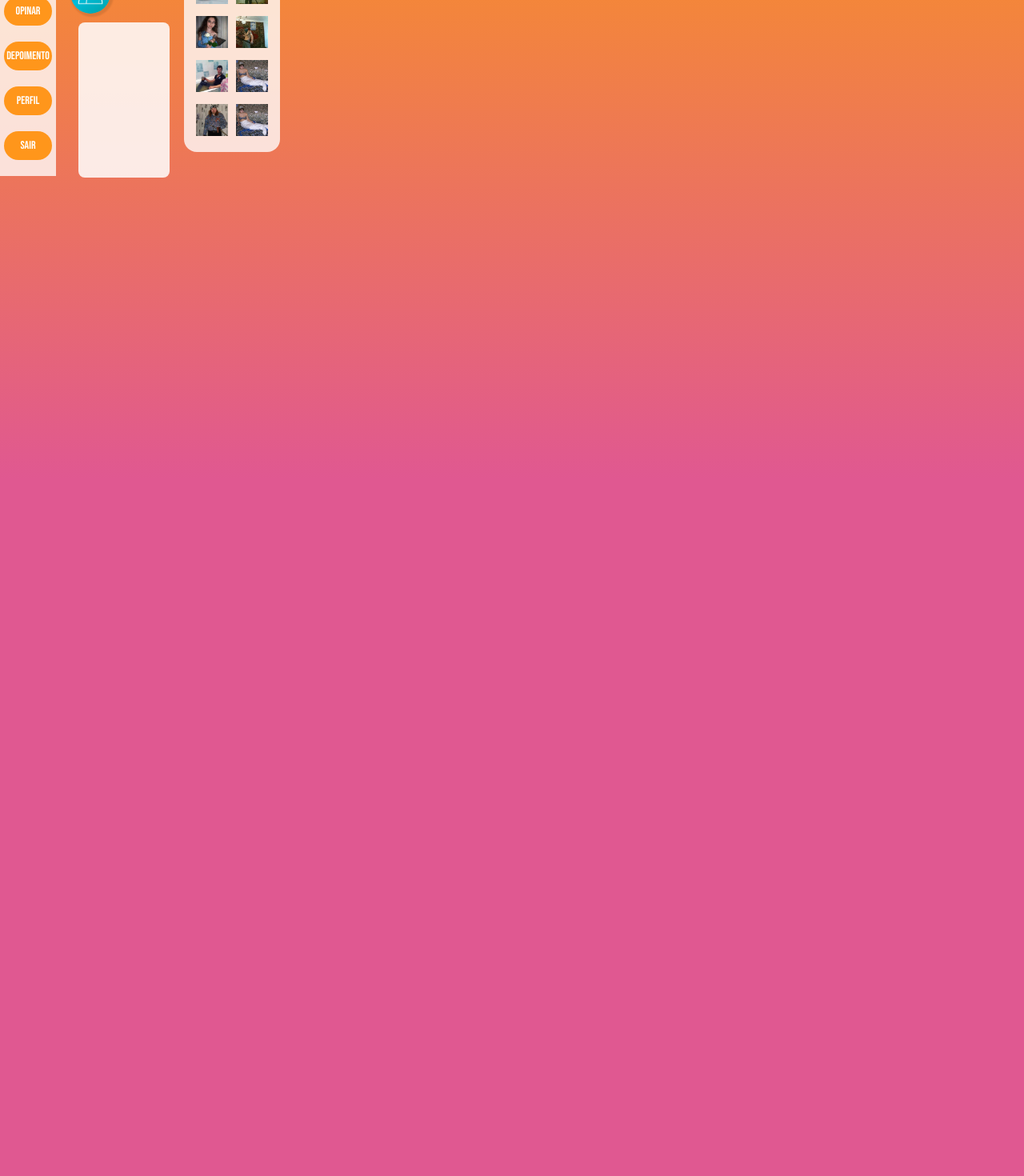
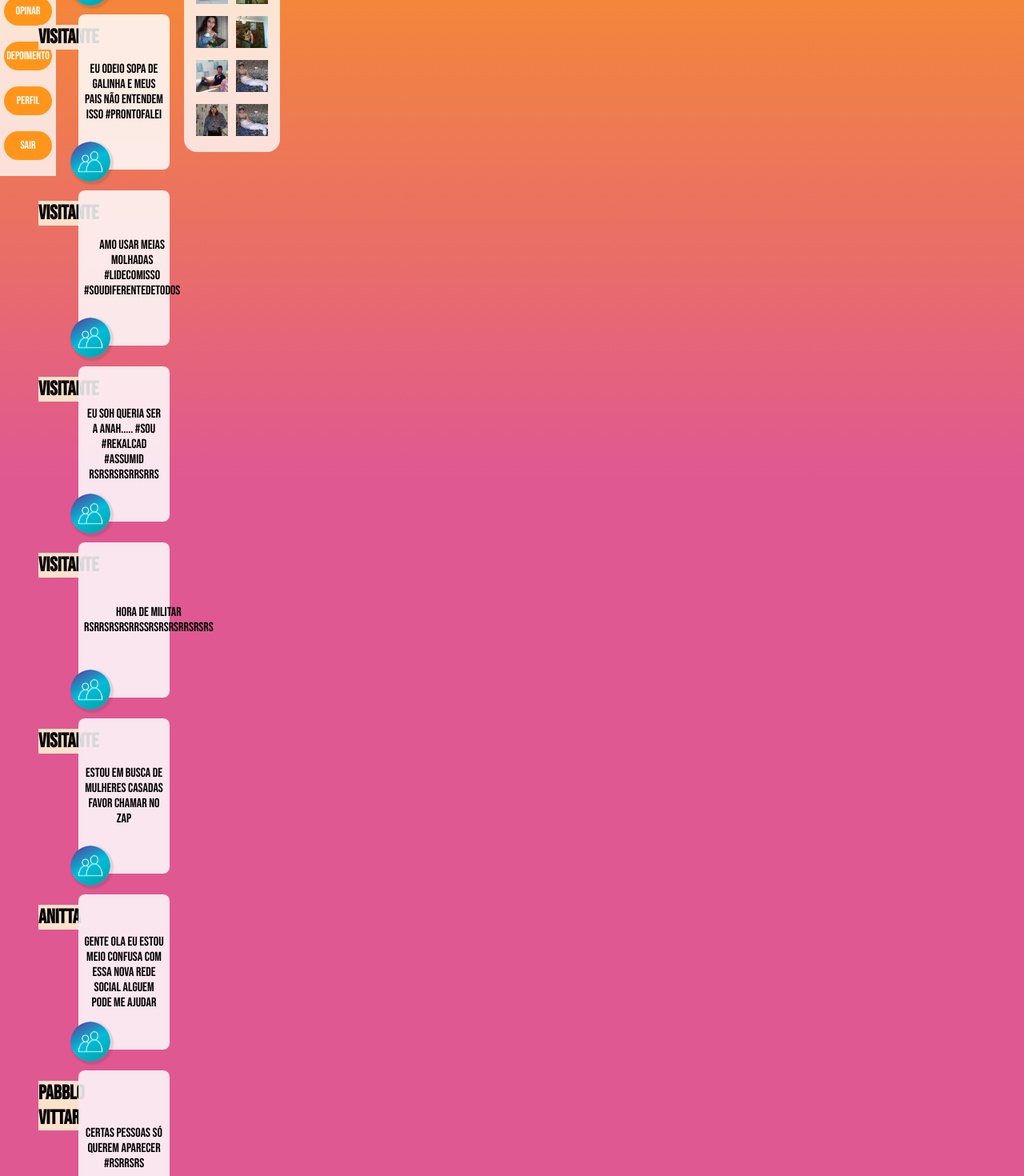
Before and after one commit to juliabergman/projeto, a React (Create React App) app: page /home in a window 1280 px wide. Shown: the part 280-1750 px from the top of the page at 80% size. Built offline with nearby package versions, Linux system fonts and the light colour scheme; the HTML template or start-up script is replaced by a standard one.

Commit message:
recados e home com conteudo

```diff
--- a/src/components/depoimento/Depoimento.js
+++ b/src/components/depoimento/Depoimento.js
@@ -26,12 +26,23 @@ export default class depoimento extends Component {
 
           <div className="depoimentotst-info">
             <img src={User} alt="Imagem do usuario" />
-            <h3>Vitinhooo</h3>
-            <p>Visitante</p>
+            <h3>Mc juju</h3>
+            <p>Criadora dessa....rede?</p>
           </div>
 
-          <div className="text-box3">
-            <p>vose È muito gata, gata.</p>
+          <div className="text-box3ju">
+            <p>ola anagatinha123 rsrsrsr espero que goste desse espacinho...
+              Aqui é o meu real depoimento decente sobre tu.
+               Te conheci na etec e fico feliz pqor até hoje a gente manter esse contato,
+               mesmo que cada uma com o seu "corre" e com distanciamento social e tudo mais,
+               apesar desses momentos difíceis, sei que não importa o tempo, as coisas continuam
+               as mesmas. Eu sempre irei desejar tudo do bom e do melhor pra tu e irei vibrar
+               com as suas conquistas, sempre vi um futuro brilhante pra tu e tenho certeza
+               que terá! Como eu ando bem, mas bem ocupada com os estudos, eu não pude te fazer
+                um desenho. Então fiz isso aqui... se ainda tá meio confuso sobre oq isso é,
+                 com o passar das páginas tenho ctz que tudo vai ficar claro (ps: o site é todo visual mesmo, a única coisa que funciona de vdd é a
+                 autenticação do login, mas vou continuar com esse projeto e no futuro ele vai estar completamente funcional). Te amo muito, tudo feito com muito carinho
+                 (e talvez sofrimento srrsrsrsrs)</p>
           </div>
 
           <div className="depoimentotst-info">
@@ -42,6 +53,16 @@ export default class depoimento extends Component {
 
           <div className="text-box3">
             <p>vc lembrah de mim anah vc tinha invejah de mim sua recalkadah</p>
+          </div>
+
+          <div className="depoimentotst-info">
+            <img src={User} alt="Imagem do usuario" />
+            <h3>Gatinha123</h3>
+            <p>Visitante</p>
+          </div>
+
+          <div className="text-box3">
+            <p>sou sua fa *----* te amo mt sou do bonde do #bj #pro #recalk tbmmm rsrsrsrs</p>
           </div>
 
           </div>
--- a/src/components/depoimento/depoimento.css
+++ b/src/components/depoimento/depoimento.css
@@ -65,6 +65,25 @@
     padding: 10px;
   }
 
+  .text-box3ju{
+
+    width: 450px;
+    height: 250px;
+    background: rgba(255, 255, 255, 0.85);
+
+    margin-left: 80px;
+  margin: 20px;
+    border-radius: 8px;
+
+    display: flex;
+    align-items: center;
+    text-align: center;
+
+    padding: 10px;
+
+
+  }
+
   @media only screen and (max-device-width: 900px){
 
     .depoimentotstm {
--- a/src/components/footer/footer.css
+++ b/src/components/footer/footer.css
@@ -4,7 +4,7 @@ footer{
     position: relative;
     margin-top: 100vh;
     width: 100%;
-    height: 80px;
+    height: 10vh;
     background-color: white;
     text-align: center;
 
--- a/src/components/opinar/Opinar.js
+++ b/src/components/opinar/Opinar.js
@@ -18,14 +18,201 @@ export default class Opinar extends Component {
           <img src={User} alt="Imagem do usuario" />
 
 
-            <h3>{this.props.name}</h3>
-            <p>{this.props.user}</p>
+            <h3>Visitante</h3>
           </div>
 
           <div className="text-box1">
-            <p>{this.props.name}</p>
+            <p>eu odeio sopa de galinha e meus pais não entendem isso #prontofalei</p>
           </div>
         </div>
+
+        <div className="tstmOpinar">
+
+
+
+
+
+          <div className="tstmOpinar-info">
+          <img src={User} alt="Imagem do usuario" />
+
+
+            <h3>Visitante</h3>
+          </div>
+
+          <div className="text-box1">
+            <p>amo usar meias molhadas #lidecomisso #soudiferentedetodos</p>
+          </div>
+
+
+
+
+
+        </div>
+
+
+
+
+
+        <div className="tstmOpinar">
+
+
+
+
+
+         <div className="tstmOpinar-info">
+         <img src={User} alt="Imagem do usuario" />
+
+
+           <h3>Visitante</h3>
+         </div>
+
+         <div className="text-box1">
+          <p>eu soh queria ser a anah..... #sou #rekalcad #assumid rsrsrsrsrrsrrs</p>
+         </div>
+
+
+
+
+
+       </div>
+
+
+       <div className="tstmOpinar">
+
+
+
+
+
+         <div className="tstmOpinar-info">
+         <img src={User} alt="Imagem do usuario" />
+
+
+           <h3>Visitante</h3>
+         </div>
+
+         <div className="text-box1">
+          <p>hora de militar rsrrsrsrsrrssrsrsrsrrsrsrs</p>
+         </div>
+
+
+
+
+
+       </div>
+
+
+
+       <div className="tstmOpinar">
+
+
+
+
+
+         <div className="tstmOpinar-info">
+         <img src={User} alt="Imagem do usuario" />
+
+
+           <h3>Visitante</h3>
+         </div>
+
+         <div className="text-box1">
+          <p>estou em busca de mulheres casadas favor chamar no zap</p>
+         </div>
+
+
+
+
+
+       </div>
+
+
+
+       <div className="tstmOpinar">
+
+
+
+
+
+         <div className="tstmOpinar-info">
+         <img src={User} alt="Imagem do usuario" />
+
+
+           <h3>Anitta</h3>
+         </div>
+
+         <div className="text-box1">
+          <p>
+            gente ola eu estou meio confusa com essa nova rede social alguem pode me ajudar
+          </p>
+         </div>
+
+
+
+
+
+       </div>
+
+
+
+       <div className="tstmOpinar">
+
+
+
+
+
+         <div className="tstmOpinar-info">
+         <img src={User} alt="Imagem do usuario" />
+
+
+           <h3>Pabblo Vittar</h3>
+         </div>
+
+         <div className="text-box1">
+          <p>
+           certas pessoas só querem aparecer #rsrrsrs
+          </p>
+         </div>
+
+
+
+
+
+       </div>
+
+
+       <div className="tstmOpinar">
+
+
+
+
+
+         <div className="tstmOpinar-info">
+         <img src={User} alt="Imagem do usuario" />
+
+
+           <h3>Plinio</h3>
+         </div>
+
+         <div className="text-box1">
+          <p>
+          .......................................................puta
+          </p>
+         </div>
+
+
+
+
+
+       </div>
+
+
+
+
+
+
+
+
+
       </div>
     );
   }
--- a/src/components/opinar/opinar.css
+++ b/src/components/opinar/opinar.css
@@ -2,9 +2,12 @@
     display: flex;
     justify-content: center;
     align-items: center;
-    padding-top: 300px;
+    /* padding-top: 300px; */
+
     width: 500px;
     padding-left: 330px;
+    position: relative;
+    top: 290px;
   }
 
   h3, p {
@@ -21,8 +24,8 @@
 
     .tstmOpinar-info {
       text-align: center;
-      width: 300px;
-      height: 300px;
+      width: 100px;
+      height: 200px;
 
     }
 
@@ -39,13 +42,13 @@
 
   .tstmOpinar {
     margin-top: 80px;
-    margin-bottom: 80px;
+    /* margin-bottom: 80px; */
 
   }
 
   .text-box1 {
-    width: 750px;
-    height: 350px;
+    width: 550px;
+    height: 150px;
     background: rgba(255, 255, 255, 0.85);
 
     margin-left: 80px;
--- a/src/components/testimony/Testimony.js
+++ b/src/components/testimony/Testimony.js
@@ -55,7 +55,7 @@ export default class Testimony extends Component {
           </div>
 
           <div className="text-box">
-            <p>"testemunho lindo aqui e a pessoa ainda n me mandou"</p>
+            <p>"Fico muito contente de ter participado de algo tão legal, principalmente porque agora tenho conteúdo o suficiente para expor a dona do projeto. Brincadeiras a parte, fico muito feliz de ter contribuído de alguma forma."</p>
           </div>
 
           <div className="redessociais">
--- a/src/paginas/home/Index.js
+++ b/src/paginas/home/Index.js
@@ -3,7 +3,6 @@ import './style.css'
 import Header from '../../components/header/Header';
 import Sidebar from '../../components/sidebar/SideBar'
 import Opinar from '../../components/opinar/Opinar';
-import Footer from '../../components/footer/Footer'
 import Amigo1 from '../../assets/images/amigos/1.png'
 import Amigo2 from '../../assets/images/amigos/2.png'
 import Amigo3 from '../../assets/images/amigos/3.png'
@@ -73,7 +72,7 @@ function Home(){
 
         </div>
         </body>
-        <Footer/>
+
         </div>
 
 
--- a/src/paginas/homeVisitante/HomeVisitante.js
+++ b/src/paginas/homeVisitante/HomeVisitante.js
@@ -1,7 +1,6 @@
 import React from 'react'
 import HeaderVisitante from '../../components/headervisitante/HeaderVisitante';
 import Opinar from '../../components/opinar/Opinar';
-import Footer from '../../components/footer/Footer'
 import PerfilVisitante from '../../components/perfilvisitante/PerfilVisitante'
 import './homevisitante.css'
 import {Link} from 'react-router-dom';
@@ -30,7 +29,6 @@ function HomeVisitante(){
                 </div>
 
         </div>
-        <Footer/>
         </div>
 
     );
--- a/src/paginas/recados/Recados.js
+++ b/src/paginas/recados/Recados.js
@@ -3,7 +3,7 @@ import './recados.css';
 import Header from '../../components/header/Header';
 import Sidebar from '../../components/sidebar/SideBar'
 import Depoimento from '../../components/depoimento/Depoimento';
-import Footer from '../../components/footer/Footer'
+
 
 
 
@@ -31,7 +31,6 @@ function Recados(){
 
 
                 </div>
-                <Footer/>
                 </div>
 
 
--- a/src/paginas/recadosVisitante/RecadosVisitante.js
+++ b/src/paginas/recadosVisitante/RecadosVisitante.js
@@ -3,7 +3,6 @@ import './recadosVisitante.css';
 import HeaderVisitante from '../../components/headervisitante/HeaderVisitante';
 import Depoimento from '../../components/depoimento/Depoimento';
 import PerfilVisitante from '../../components/perfilvisitante/PerfilVisitante'
-import Footer from '../../components/footer/Footer'
 
 function RecadosVisitante(){
     return(
@@ -23,7 +22,6 @@ function RecadosVisitante(){
                 <Depoimento/>
 
         </div>
-        <Footer/>
         </div>
 
     );
```
